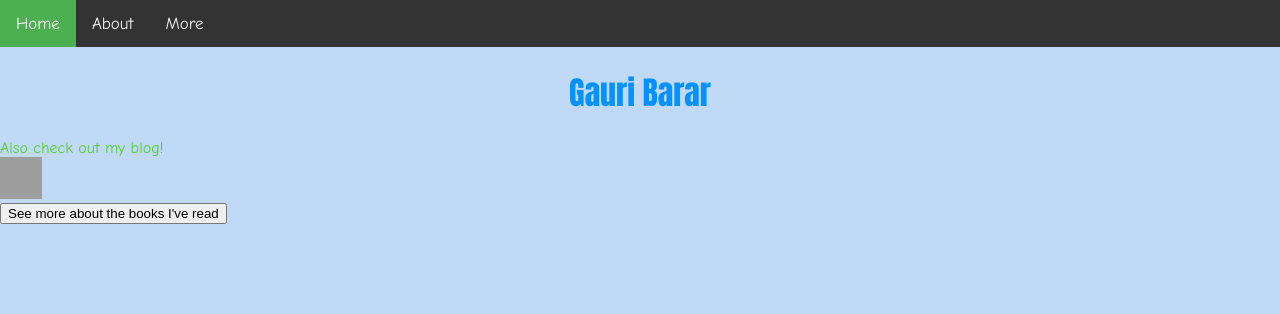
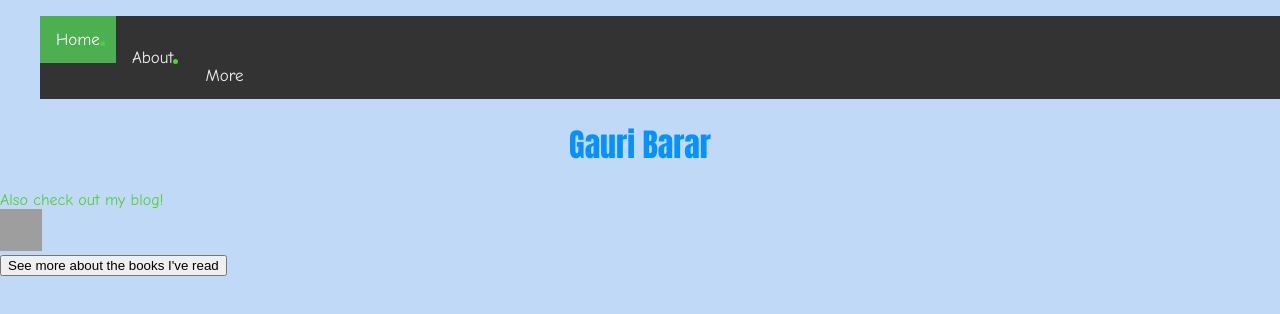
Before and after one commit to gauri-barar/gauri-barar.github.io, a plain HTML site: page index.html in a window 1280 px wide. Drawn offline with Linux system fonts and the light colour scheme; grey boxes are pictures that could not be loaded.

Commit message:
Update index.html

```diff
--- a/index.html
+++ b/index.html
@@ -44,13 +44,15 @@
 	</head>
 
 	<body bgcolor="#C0D9F6">
+<ul>
 <div class="topnav">
-	<a class="active"
-href="file:///Users/gwc4/gauri-barar.github.io/index.html">Home</a>
-<a href="file:///Users/gwc4/gauri-barar.github.io/about.html">About</a>
-	<a href="more.html">More</a>
+	<li><a class="active"
+	       href="index.html">Home</a></li>
+	<li><a href="about.html">About</a></li>
+	<li><a href="more.html">More</a></li>
+
 </div>
-
+		</ul>
 
 <h1><center>Gauri Barar</center></h1>
 
```
